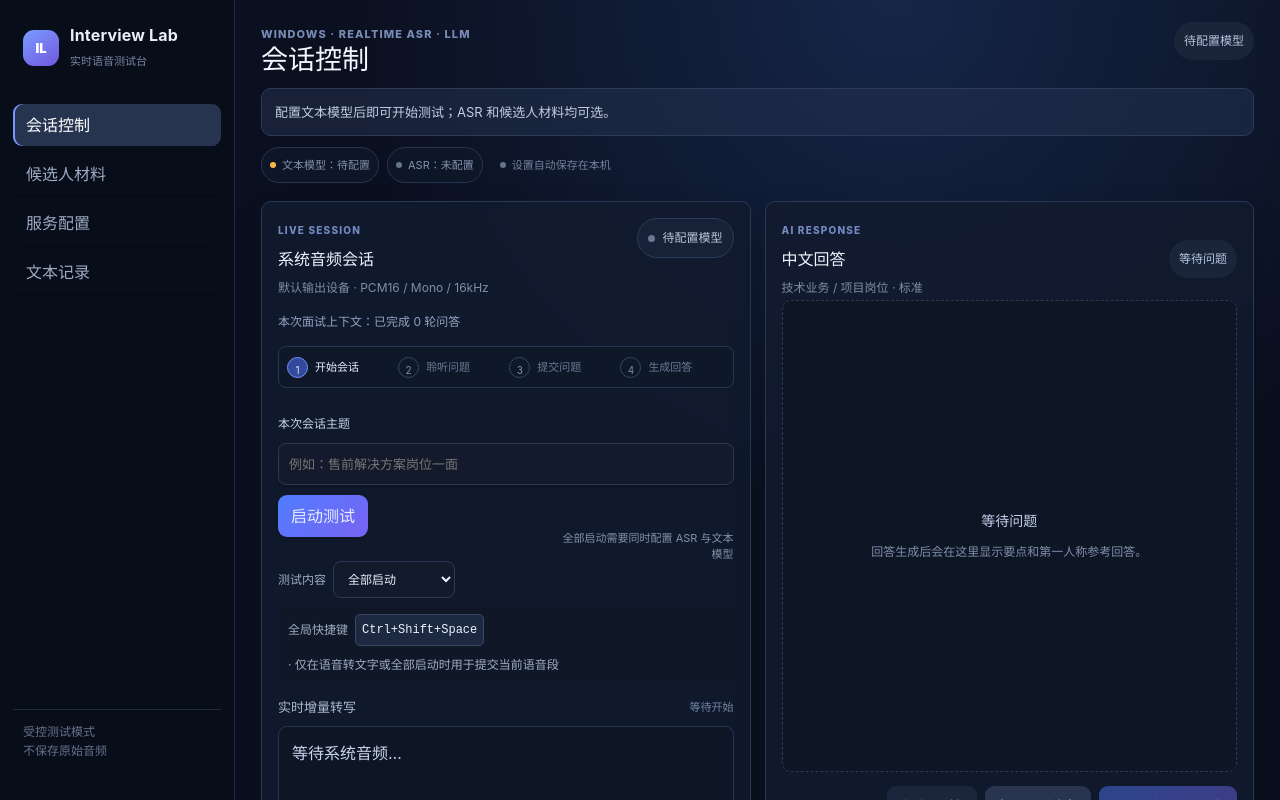
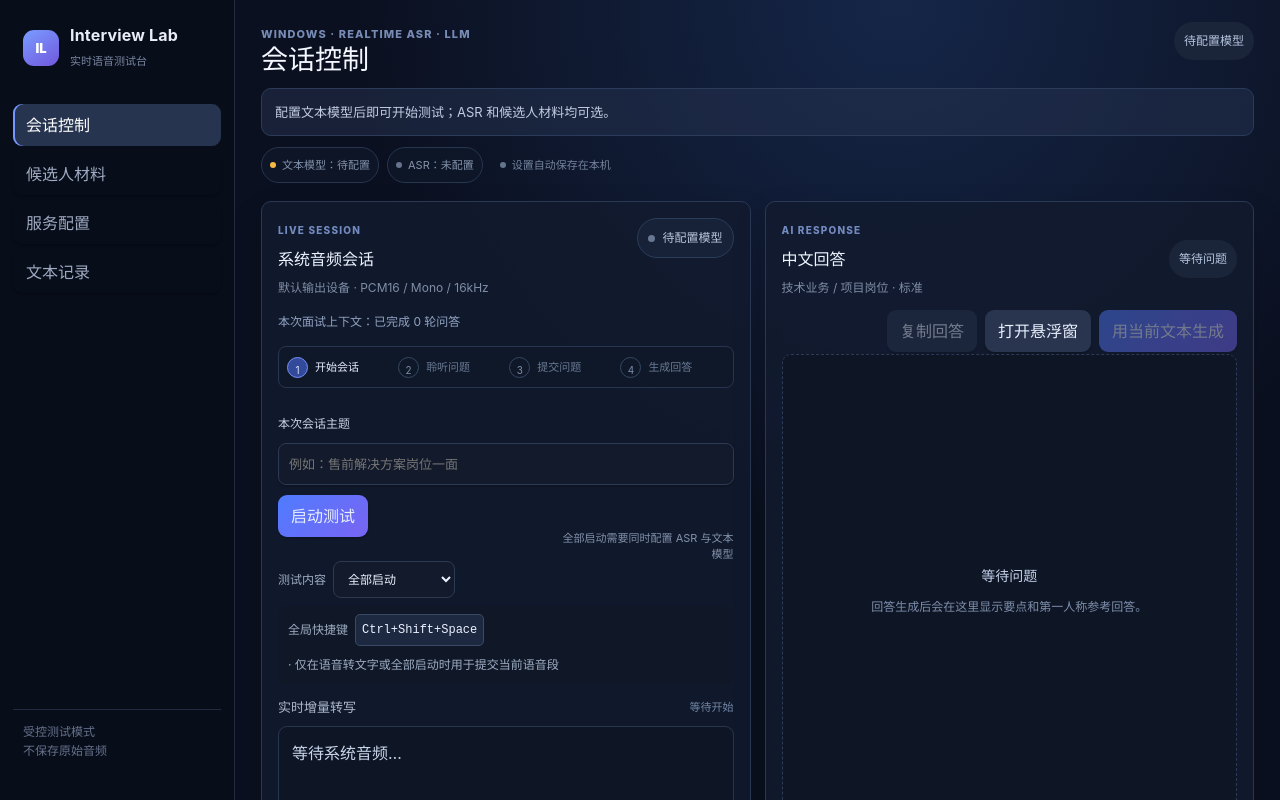
Before and after one commit to fuliye2005/interview-lab, a React (Vite) app: page / in a window 1280 px wide. Built offline with nearby package versions, Linux system fonts and the light colour scheme.

Commit message:
Keep answer actions visible in session view

```diff
--- a/src/App.tsx
+++ b/src/App.tsx
@@ -893,8 +893,8 @@ function App() {
         </div>
         <div className="panel answer-panel">
           <div className="panel-head"><div><div className="panel-kicker">AI RESPONSE</div><h2>中文回答</h2><p>{INTERVIEW_FOCUS_LABELS[settings.interviewFocus]} · {activeProfile?.answerDetail === "detailed" ? "详细" : activeProfile?.answerDetail === "concise" ? "简洁" : "标准"}</p></div><span className={`answer-status ${answerStatus}`}>{answerStatus === "generating" ? "流式生成中" : answerStatus === "complete" ? "已完成" : answerStatus === "error" ? "生成失败" : "等待问题"}</span></div>
+          <div className="answer-toolbar answer-toolbar-top"><button onClick={() => void copyAnswer()} disabled={!answer}>复制回答</button><button onClick={() => void showOverlay()}>打开悬浮窗</button><button className="primary" disabled={!sessionActive || !question || answerStatus === "generating" || !llmReady} onClick={() => void generateAnswer(question)}>用当前文本生成</button></div>
           <AnswerView answer={answer} wheelEnabled={settings.wheelScroll.answer} />
-          <div className="answer-toolbar"><button onClick={() => void copyAnswer()} disabled={!answer}>复制回答</button><button onClick={() => void showOverlay()}>打开悬浮窗</button><button className="primary" disabled={!sessionActive || !question || answerStatus === "generating" || !llmReady} onClick={() => void generateAnswer(question)}>用当前文本生成</button></div>
         </div>
         {settings.asr.debug && <div className="panel debug-panel"><h2>ASR 调试消息</h2><pre>{debug.join("\n\n") || "等待 WebSocket 消息…"}</pre></div>}
       </section>}
--- a/src/theme.css
+++ b/src/theme.css
@@ -135,7 +135,7 @@ button { white-space: nowrap; }
 .live-dot::before { display: inline-block; width: 6px; height: 6px; margin-right: 5px; border-radius: 50%; background: #43d9a2; content: ""; box-shadow: 0 0 0 3px rgba(67, 217, 162, .12); }
 .text-button { padding: 0; color: #8da4e9; background: transparent; box-shadow: none; font-size: 11px; }
 .text-button:hover:not(:disabled) { color: #c6d1ff; background: transparent; transform: none; }
-.answer-panel { display: flex; flex-direction: column; }
+.answer-panel { display: flex; flex-direction: column; min-height: 0; overflow: hidden; }
 .answer-panel > .answer-content { flex: 1; }
 .answer-panel > .answer-empty { flex: 1; }
 .transcript { height: 92px; min-height: 92px; overflow: auto; overscroll-behavior: contain; }
@@ -146,9 +146,10 @@ button { white-space: nowrap; }
 .answer-section p { margin: 0; color: #e8efff; white-space: pre-wrap; line-height: 1.75; }
 .answer-section.outline { padding-bottom: 14px; border-bottom: 1px solid #273751; }
 .answer-section.outline p { color: #c6d5f0; }
-.answer-empty { display: grid; align-content: center; min-height: 310px; padding: 20px; border: 1px dashed #2b3b58; border-radius: 9px; color: #7e8eaa; background: #0e1626; text-align: center; }
+.answer-empty { display: grid; align-content: center; min-height: 0; padding: 20px; border: 1px dashed #2b3b58; border-radius: 9px; color: #7e8eaa; background: #0e1626; text-align: center; }
 .answer-empty strong { color: #c5d2eb; font-size: 14px; }.answer-empty span { margin-top: 7px; font-size: 12px; }
 .answer-toolbar { display: flex; justify-content: flex-end; flex-wrap: wrap; gap: 8px; margin-top: 14px; }
+.answer-toolbar-top { flex: 0 0 auto; margin: 10px 0 0; padding-bottom: 2px; }
 .context-actions { display: flex; align-items: center; justify-content: flex-end; flex-wrap: wrap; gap: 10px; }
 .context-state { display: inline-flex; align-items: center; gap: 7px; padding: 7px 9px; border: 1px solid #2b3b58; border-radius: 999px; color: #a9b7ce; background: #111b2d; font-size: 11px; white-space: nowrap; }
 .context-state.ready { color: #a8f2d2; border-color: #24674f; background: #102c27; }.context-state.pending { color: #f6d58d; border-color: #745c29; background: #2b2412; }
```
